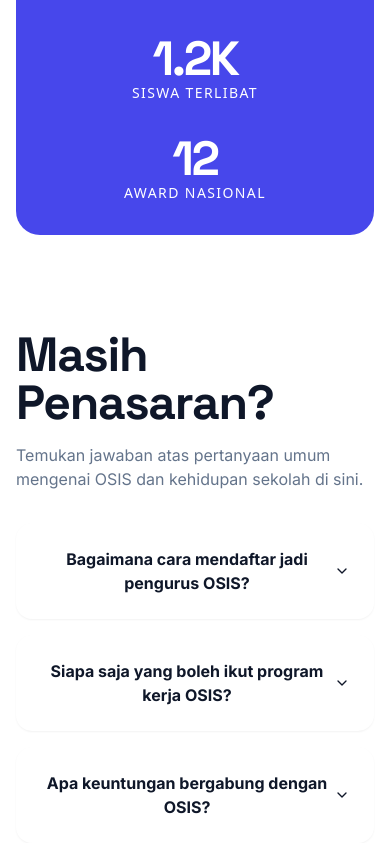
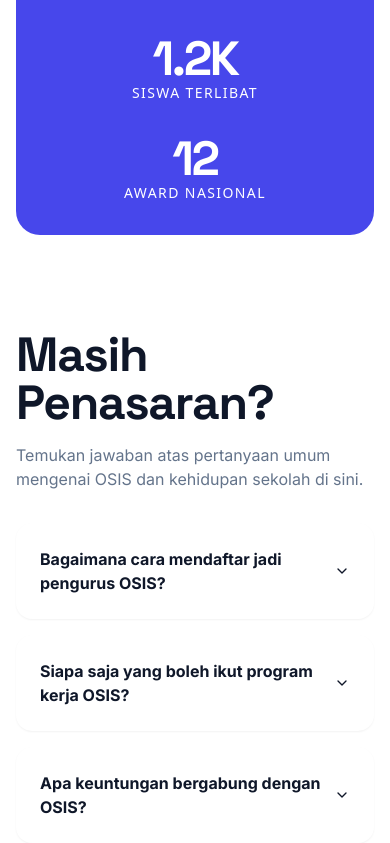
Before and after one commit to WeplyStudio/osis, a Next.js app: page / in a window 390 px wide. Shown: the part 5876-6719 px from the top of the page. Built offline with nearby package versions, Linux system fonts and the light colour scheme.

Commit message:
buat walau dimobile, teks faq nya tetap rata kiri

```diff
--- a/src/app/(app)/page.tsx
+++ b/src/app/(app)/page.tsx
@@ -252,7 +252,7 @@ export default function LandingPage() {
         {/* FAQ Section */}
         <section>
             <div className="grid grid-cols-1 lg:grid-cols-3 gap-8 lg:gap-16 items-center">
-                <div className="lg:col-span-1">
+                <div className="lg:col-span-1 text-left">
                     <h2 className="font-headline text-5xl font-extrabold tracking-tight text-foreground">Masih Penasaran?</h2>
                     <p className="mt-4 text-muted-foreground">Temukan jawaban atas pertanyaan umum mengenai OSIS dan kehidupan sekolah di sini.</p>
                 </div>
@@ -260,10 +260,10 @@ export default function LandingPage() {
                     <Accordion type="single" collapsible className="w-full space-y-4">
                         {faqItems.map((item) => (
                              <AccordionItem key={item.id} value={item.id} className="bg-card border-none rounded-2xl shadow-sm">
-                                <AccordionTrigger className="p-6 font-bold text-base hover:no-underline">
+                                <AccordionTrigger className="p-6 font-bold text-base hover:no-underline text-left">
                                     {item.question}
                                 </AccordionTrigger>
-                                <AccordionContent className="p-6 pt-0 text-muted-foreground">
+                                <AccordionContent className="p-6 pt-0 text-muted-foreground text-left">
                                     {item.answer}
                                 </AccordionContent>
                             </AccordionItem>
```
